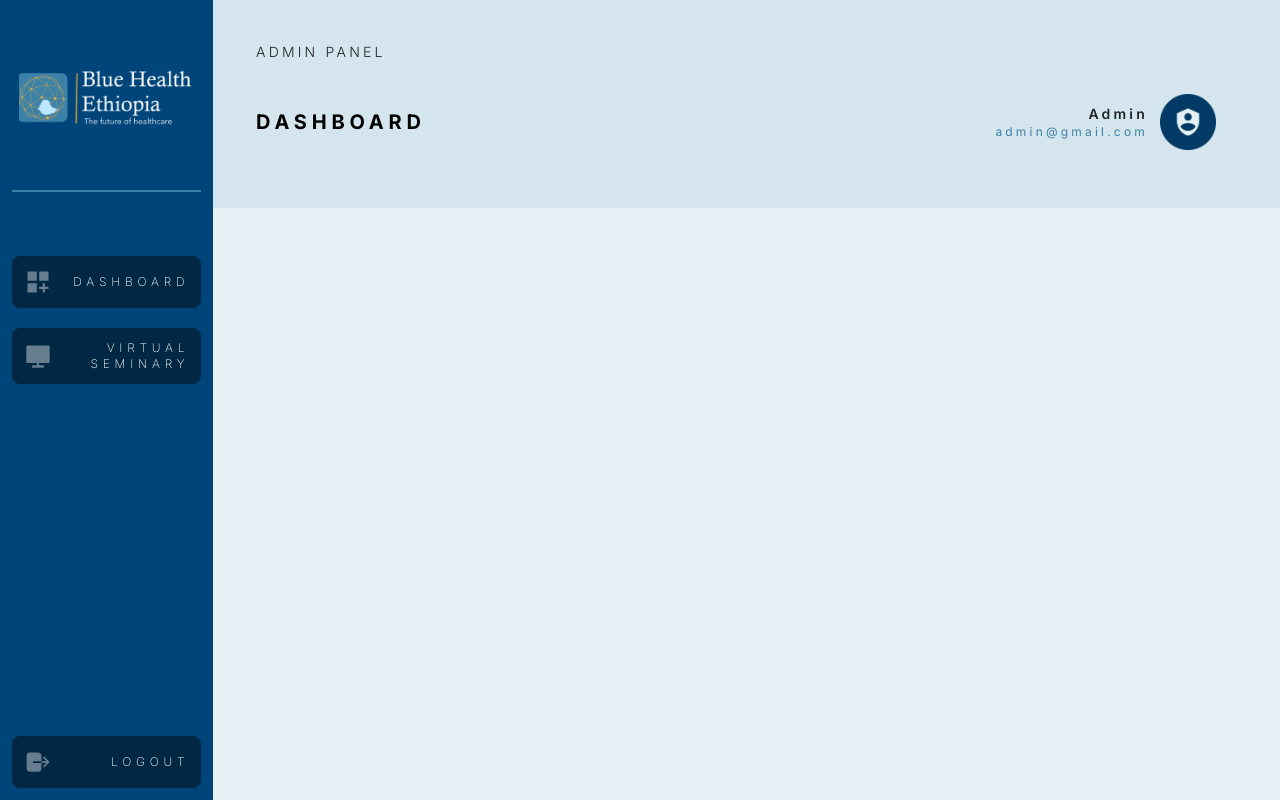
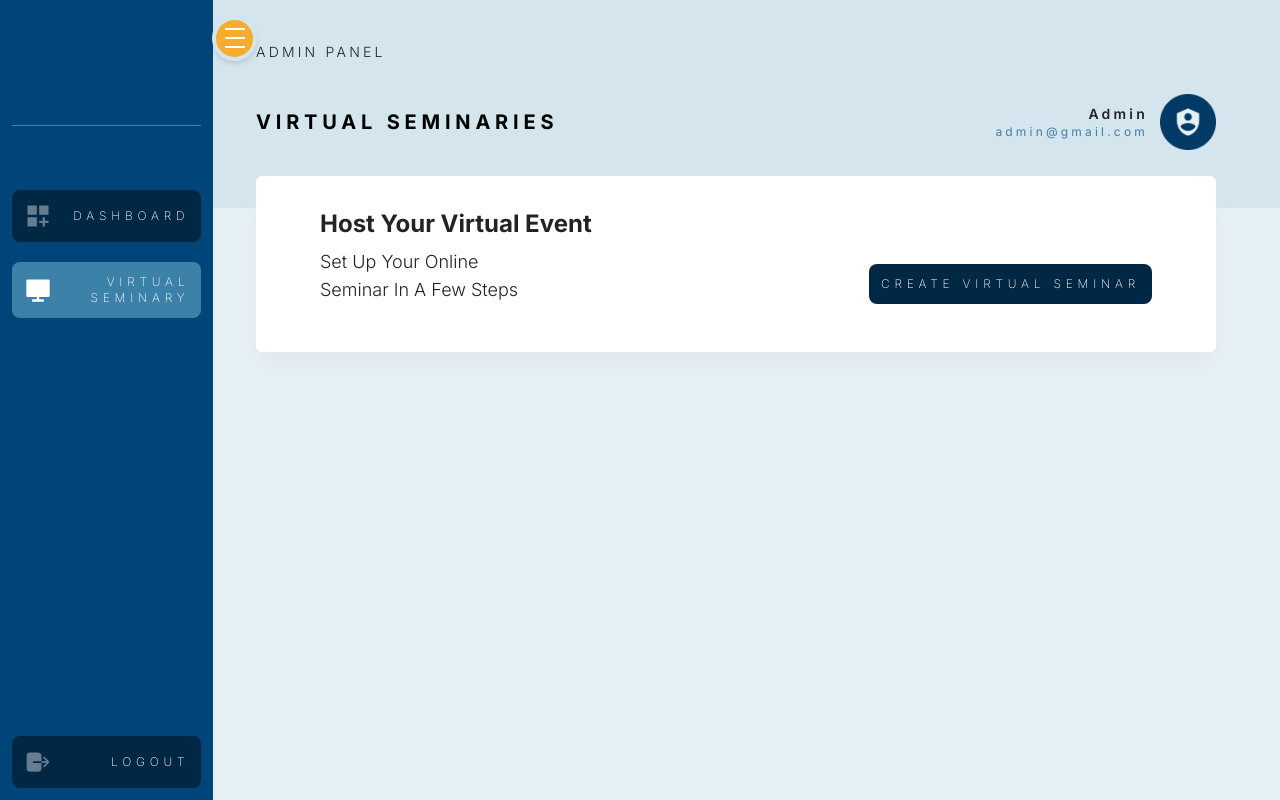
Before and after one commit to Blue-Health-Ethiopia/blue-health-adminside, a React (Create React App) app: page /virtualseminar in a window 1280 px wide. Built offline with nearby package versions, Linux system fonts and the light colour scheme.

Commit message:
Working on updates

```diff
--- a/src/App.js
+++ b/src/App.js
@@ -1,18 +1,19 @@
 import Navbar from './components/common/Navbar';
 import SidePanel from './components/common/SidePanel';
-import { Route, Routes } from 'react-router-dom';
-import Settings from './pages/Settings';
+import { Route, Routes, useLocation } from 'react-router-dom';
+import Settings from './pages/VirtualSeminar';
 import Dashboard from './pages/Dashboard';
 
 function App() {
+  const location = useLocation();
   return (
     <>
       <SidePanel />
-      <Navbar />
+      <Navbar activeRoute={location.pathname} />
       <div className="absolute right-[5%] left-[20%] top-[22%]">
         <Routes>
           <Route path="/" element={<Dashboard />} />
-          <Route path="/settings" element={<Settings />} />
+          <Route path="/virtualseminar" element={<Settings />} />
         </Routes>
       </div>
     </>
--- a/src/components/common/Button.jsx
+++ b/src/components/common/Button.jsx
@@ -1,10 +1,10 @@
 import React from 'react';
 
-function Button({ placeholder, icon,activeRoute }) {
+function Button({ placeholder, icon,activeRoute,isExpanded }) {
   return (
     <div>
       <button className={` text-end hover:bg-primaryLight ${activeRoute?'bg-primaryMedium':'bg-primaryDark'} duration-150 rounded-lg p-3 text-white font-extralight capitalize tracking-[0.3rem] text-xs w-full`}>
-        <div className="flex items-center w-full justify-between">
+        <div className={`flex items-center w-full ${isExpanded?'justify-between':'justify-center'}`}>
          <div className={`${activeRoute?'opacity-100':'opacity-40'}`}> {icon}</div>
           {placeholder}
         </div>
--- a/src/components/common/Navbar.jsx
+++ b/src/components/common/Navbar.jsx
@@ -1,7 +1,7 @@
 import React from 'react';
 import admin from '../../assets/Admin.png';
 
-const Navbar = () => {
+const Navbar = ({activeRoute}) => {
   return (
     <div className="relative -z-30 w-full h-52 bg-backgroundDim">
       <nav class="absolute right-[5%] left-[20%] top-[20%]">
@@ -10,7 +10,11 @@ const Navbar = () => {
             ADMIN PANEL
           </h1>
           <div className="flex items-center justify-between">
-            <h1 className="font-bold text-xl tracking-[0.3rem]">DASHBOARD</h1>
+            <h1 className="font-bold text-xl tracking-[0.3rem]">
+              {activeRoute === '/'
+                ? 'DASHBOARD'
+                : activeRoute === '/virtualseminar' && 'VIRTUAL SEMINARIES'}
+            </h1>
             <div className="flex items-center justify-center text-end gap-3">
               <div>
                 <h1 className="text-sm font-semibold text-black tracking-[0.2rem]">
--- a/src/components/common/SidePanel.jsx
+++ b/src/components/common/SidePanel.jsx
@@ -1,43 +1,70 @@
-import React from 'react';
+import React, { useState } from 'react';
 import logo_1 from '../../assets/Logos/Blue Health Logo 1.png';
-import { DashboardIcon, LapTopIcon, LogoutIcon } from '../../assets/Icons/Icons';
+import logo_2 from '../../assets/Logos/LogoOnly.png';
+import {
+  DashboardIcon,
+  LapTopIcon,
+  LogoutIcon,
+} from '../../assets/Icons/Icons';
 import Button from './Button';
 import { Link, useLocation } from 'react-router-dom';
+import MenuButton from '../features/MenuButton';
 
 const SidePanel = () => {
   const location = useLocation();
+  const [isExpanded, setIsExpanded] = useState(true);
+
+  const togglePanel = () => {
+    setIsExpanded(!isExpanded);
+  };
+
   return (
-    <side className="fixed h-screen flex items-center justify-center bg-primary w-1/6">
+    <aside
+      className={`fixed h-screen ${
+        isExpanded ? 'w-1/6' : 'w-20'
+      } bg-primary transition-all duration-300`}
+    >
       <div className="h-full w-full p-3 flex flex-col items-center gap-16">
-        <img className="w-44 mt-14" src={logo_1} alt="" />
+        <div className="flex items-center justify-center">
+          <MenuButton isExpanded={isExpanded} togglePanel={togglePanel} />
+        </div>
+        {/* <img
+          className={`w-44  transition-all duration-300 ${
+            isExpanded ? 'h-auto' : 'h-12'
+          }`}
+          src={isExpanded ? logo_1 : logo_2}
+          alt=""
+        /> */}
         <div className="w-full h-0.5 bg-primaryMedium" />
         <div className="flex w-full flex-col justify-between h-full">
           <div className="flex flex-col gap-5">
-            {' '}
             <Link to={'/'}>
               <Button
-                placeholder={'DASHBOARD'}
                 icon={<DashboardIcon className="w-7 h-7" />}
                 activeRoute={location.pathname === '/'}
+                placeholder={isExpanded ? 'DASHBOARD' : null}
+                isExpanded={isExpanded}
               />
             </Link>
-            <Link to={'/settings'}>
+            <Link to={'/virtualseminar'}>
               <Button
-                placeholder={'VIRTUAL \n SEMINARY'}
                 icon={<LapTopIcon className="w-7 h-7" />}
-                activeRoute={location.pathname === '/settings'}
+                activeRoute={location.pathname === '/virtualseminar'}
+                placeholder={isExpanded ? 'VIRTUAL \n SEMINARY' : null}
+                isExpanded={isExpanded}
               />
             </Link>
           </div>
           <Link to={'#'}>
             <Button
-              placeholder={'LOGOUT'}
               icon={<LogoutIcon className="w-7 h-7" />}
+              placeholder={isExpanded ? 'LOGOUT' : null}
+              isExpanded={isExpanded}
             />
           </Link>
         </div>
       </div>
-    </side>
+    </aside>
   );
 };
 
--- /dev/null
+++ b/src/components/features/FullCard.jsx
@@ -0,0 +1,20 @@
+import React from 'react'
+import Button from '../common/Button';
+
+const FullCard = () => {
+  return (
+    <div className="w-full h-44 rounded-md p-8 px-16 bg-white shadow-xl shadow-slate-200">
+      <h1 className="font-bold text-2xl mb-2 text-black capitalize">
+        Host your virtual event
+      </h1>
+      <div className='flex w-full justify-between items-end'>
+        <p className="w-1/4 capitalize text-black text-lg font-light">
+          set up your online seminar in a few steps
+        </p>
+        <Button placeholder={'CREATE VIRTUAL SEMINAR'}/>
+      </div>
+    </div>
+  );
+}
+
+export default FullCard
--- /dev/null
+++ b/src/components/features/MenuButton.jsx
@@ -0,0 +1,24 @@
+import React from 'react'
+
+const MenuButton = ({togglePanel,isExpanded}) => {
+  return (
+    <div>
+      <button className="relative group" onClick={togglePanel}>
+        <div
+          className={`relative flex border-4 border-backgroundDim overflow-hidden items-center justify-center rounded-full w-[45px] h-[45px] transform transition-all bg-accent ring-0 ring-gray-300 hover:ring-8 group-focus:ring-4 ring-opacity-30 duration-200 shadow-md ${
+            isExpanded ? 'translate-x-32' : 'translate-x-[42px] rotate-180'
+          }`}
+        >
+          {' '}
+          <div class="flex flex-col justify-between w-[20px] h-[20px] transform transition-all duration-300 origin-center overflow-hidden group-focus:-translate-x-1.5 group-focus:rotate-180">
+            <div class="bg-white h-[2px] w-7 transform transition-all duration-300 origin-left group-focus:rotate-[42deg] group-focus:w-2/3 delay-150"></div>
+            <div class="bg-white h-[2px] w-7 rounded transform transition-all duration-300 group-focus:translate-x-10"></div>
+            <div class="bg-white h-[2px] w-7 transform transition-all duration-300 origin-left group-focus:-rotate-[42deg] group-focus:w-2/3 delay-150"></div>
+          </div>
+        </div>
+      </button>
+    </div>
+  );
+}
+
+export default MenuButton
--- a/src/pages/Settings.jsx
+++ /dev/null
@@ -1,9 +0,0 @@
-import React from 'react'
-
-const Settings = () => {
-  return (
-    <div>Settings</div>
-  )
-}
-
-export default Settings
--- /dev/null
+++ b/src/pages/VirtualSeminar.jsx
@@ -0,0 +1,12 @@
+import React from 'react';
+import FullCard from '../components/features/FullCard';
+
+const VirtualSeminar = () => {
+  return (
+    <div>
+      <FullCard />
+    </div>
+  );
+};
+
+export default VirtualSeminar;
```
Also changed, not shown: src/assets/Logos/Blue Health Logo 1.png, src/assets/Logos/LogoOnly.png (added).
